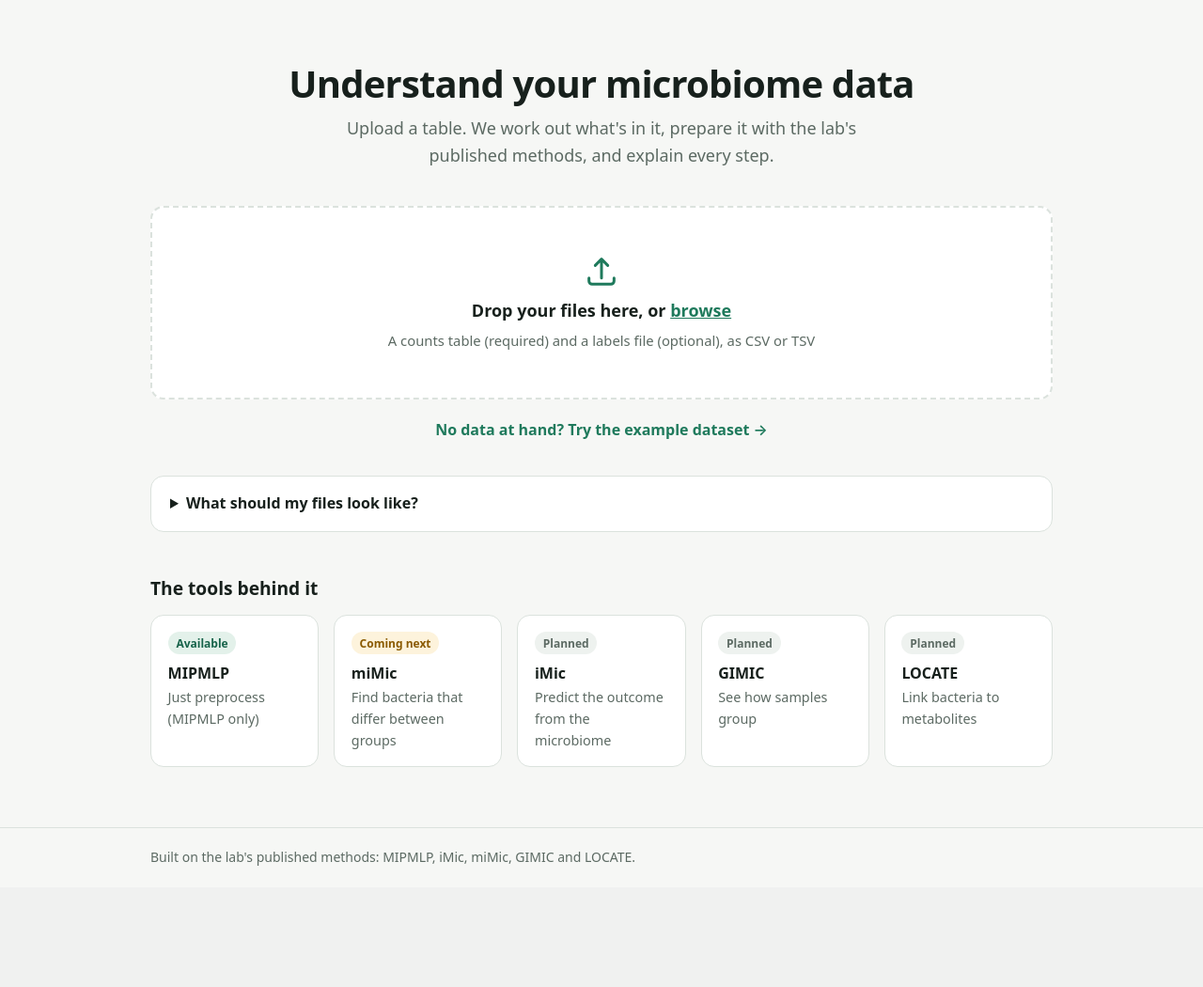
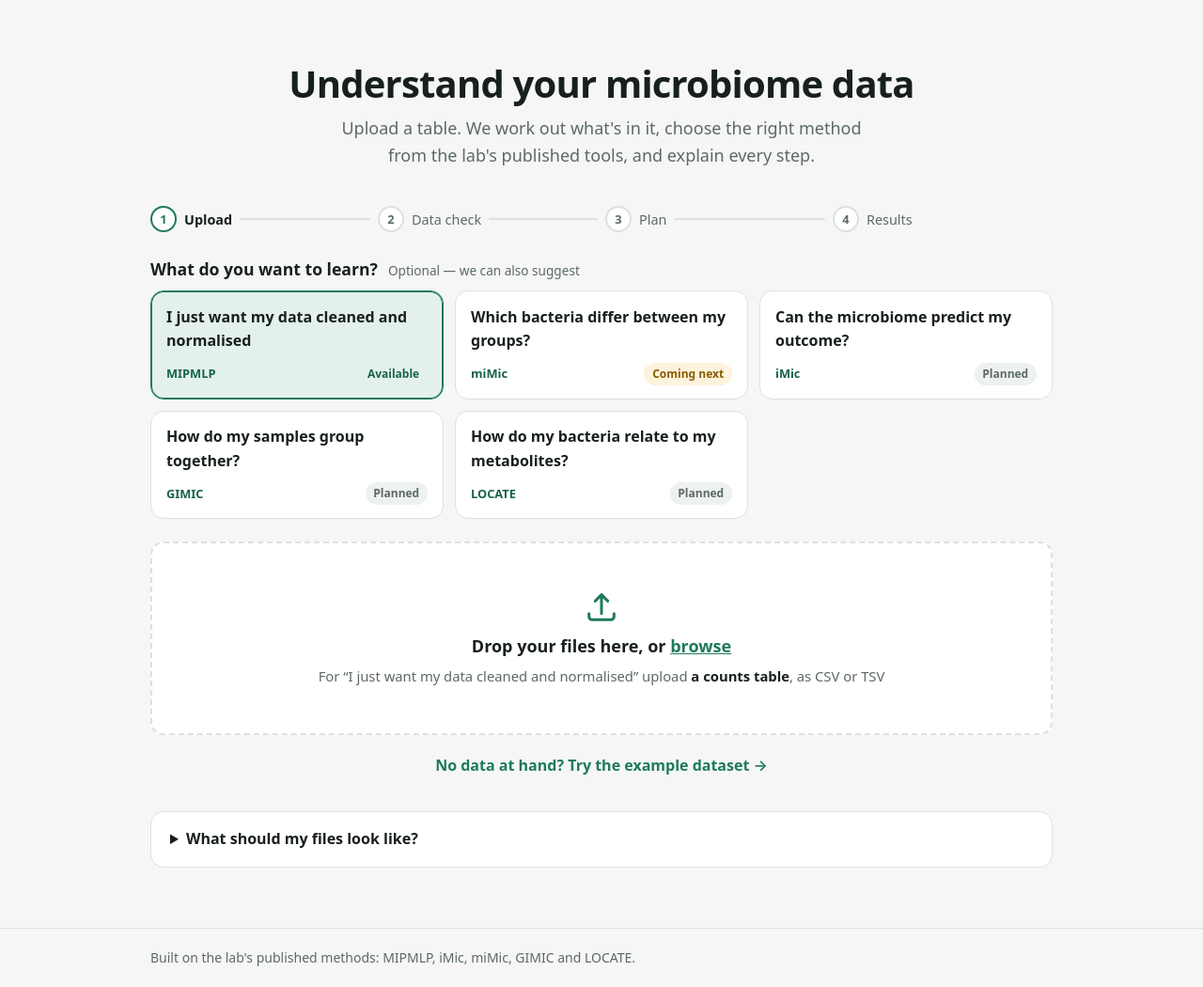
Before and after one commit to noaparash/microbiome-platform, a Flask app: page /?goal=preprocess in a window 1280 px wide. Shown: the part 58-1108 px from the top of the page at 94% size. Before the commit the page ends 979 px from the top, so only its background shows below. Run offline with Flask 3, Linux system fonts and the light colour scheme.

Commit message:
Step 5a: the 4-step analysis flow (Upload, Data check, Plan, Results)
- Stepper on home and analysis pages (RunView.step)
- Home page entered by question; choosing one makes the upload box name
  exactly the files that task needs (requirement_text); remembered per run
- Plan step: recommendation with plain-language reasons (router.recommend)
  and an in-place "Add a labels file" drop zone (POST /runs/<id>/labels)
- Tests for recommendations, requirement texts, adding labels, steps

```diff
--- a/src/microplatform/core/inputs.py
+++ b/src/microplatform/core/inputs.py
@@ -68,6 +68,17 @@ def sort_uploads(files: list[tuple[str, bytes]]) -> Inputs:
     return Inputs(counts[0], counts[1], *(labels or (None, None)))
 
 
+def read_labels_upload(name: str, content: bytes) -> pd.DataFrame:
+    """A labels file added later, from the Plan step (index = sample ID)."""
+    table = _read_upload(name, content)
+    if is_counts_table(table):
+        raise InputError(
+            f"'{name}' looks like a counts table (it has a '{TAXONOMY_ROW}' row), not a labels file.",
+            "Upload a labels file: sample IDs in the first column and the label in a second column.",
+        )
+    return table.set_index(table.columns[0])
+
+
 def _read_upload(name: str, content: bytes) -> pd.DataFrame:
     suffix = Path(name).suffix.lower()
     if suffix in EXCEL_SUFFIXES:
--- a/src/microplatform/runs.py
+++ b/src/microplatform/runs.py
@@ -96,6 +96,11 @@ class Run:
             return None
         return json.loads(self.record_file.read_text(encoding="utf-8"))
 
+    def add_labels(self, name: str, labels: pd.DataFrame) -> None:
+        """Add (or replace) the labels file of an existing run."""
+        labels.to_csv(self.labels_file)
+        self.update_meta(labels_name=name)
+
     def processed_preview(self, rows: int = 5) -> pd.DataFrame:
         return pd.read_csv(self.processed_file, index_col=0, nrows=rows)
 
--- a/src/microplatform/web/static/app.js
+++ b/src/microplatform/web/static/app.js
@@ -1,8 +1,7 @@
 // Small progressive enhancements; every page also works without JavaScript.
 
 // Upload as soon as files are chosen or dropped: no extra "submit" click.
-const zone = document.getElementById("dropzone");
-if (zone) {
+for (const zone of document.querySelectorAll("form.dropzone")) {
   const input = zone.querySelector("input[type=file]");
   const submit = () => {
     if (input.files.length) {
--- a/src/microplatform/web/static/style.css
+++ b/src/microplatform/web/static/style.css
@@ -118,16 +118,50 @@ code, pre { font-family: var(--mono); font-size: 0.875em; }
 .link { color: var(--accent); text-decoration: underline; }
 
 .example { text-align: center; margin-top: 1rem; }
+
+/* 4-step flow */
+.stepper { list-style: none; padding: 0; margin: 0 0 1.75rem; display: flex; gap: 0.5rem; counter-reset: step; }
+.step { flex: 1; display: flex; align-items: center; gap: 0.5rem; color: var(--muted); font-size: 0.9rem; min-width: 0; }
+.step:not(:last-child)::after { content: ""; flex: 1; height: 2px; background: var(--border); border-radius: 2px; min-width: 0.75rem; }
+.step.is-done:not(:last-child)::after { background: var(--accent); }
+.step-dot {
+  flex: none; display: inline-grid; place-items: center; width: 1.75rem; height: 1.75rem; border-radius: 50%;
+  border: 2px solid var(--border); background: var(--surface); font-weight: 650; font-size: 0.8rem;
+}
+.step.is-done .step-dot { background: var(--accent); border-color: var(--accent); color: var(--surface); }
+.step.is-current { color: var(--text); font-weight: 600; }
+.step.is-current .step-dot { border-color: var(--accent); color: var(--accent); }
+.step-name { white-space: nowrap; }
+.step-label { display: block; font-size: 0.75rem; font-weight: 650; letter-spacing: 0.05em; text-transform: uppercase; color: var(--accent-strong); }
+
+.questions { margin-bottom: 1.5rem; }
+.questions h2 { font-size: 1.1rem; }
+.optional { font-size: 0.85rem; font-weight: 400; margin-left: 0.4rem; }
+.question-grid { list-style: none; padding: 0; margin: 0.75rem 0 0; display: grid; gap: 0.75rem; grid-template-columns: repeat(auto-fill, minmax(min(100%, 260px), 1fr)); }
+.question-card {
+  display: flex; flex-direction: column; justify-content: space-between; gap: 0.6rem; height: 100%;
+  padding: 0.9rem 1rem; border: 1px solid var(--border); border-radius: var(--radius); background: var(--surface);
+  color: var(--text); text-decoration: none; transition: border-color 0.15s, background 0.15s;
+}
+.question-card:hover { border-color: var(--accent); }
+.question-card:focus-visible { outline: 3px solid var(--accent); outline-offset: 2px; }
+.question-card.is-chosen { border-color: var(--accent); background: var(--accent-soft); box-shadow: inset 0 0 0 1px var(--accent); }
+.question-text { font-weight: 600; }
+.question-meta { display: flex; align-items: center; justify-content: space-between; gap: 0.5rem; }
+.question-tool { font-size: 0.8rem; font-weight: 600; color: var(--accent-strong); }
+.dropzone-needs strong { color: var(--text); }
+
+.recommendation { background: var(--accent-soft); border-radius: 10px; padding: 0.9rem 1.1rem; margin-bottom: 1.25rem; }
+.recommendation-title { margin-bottom: 0.4rem; display: flex; flex-wrap: wrap; align-items: baseline; gap: 0.5rem; }
+.goals-legend { font-weight: 600; margin-bottom: 0.5rem; padding: 0; }
+.dropzone-compact { margin-top: 1.25rem; }
+.dropzone-compact .dropzone-label { padding: 1.1rem 1rem; flex-direction: column; gap: 0.2rem; }
+.dropzone-compact .dropzone-title { font-size: 1rem; }
+.blocked { margin-top: 1.25rem; }
 .format { margin-top: 2rem; background: var(--surface); border: 1px solid var(--border); border-radius: var(--radius); }
 .format summary { cursor: pointer; padding: 1rem 1.25rem; font-weight: 600; }
 .format-body { padding: 0 1.25rem 1.25rem; }
 .format pre { background: var(--surface-2); padding: 0.9rem 1rem; border-radius: 10px; overflow-x: auto; }
-
-.tools { margin-top: 3rem; }
-.tool-grid { list-style: none; padding: 0; margin: 1rem 0 0; display: grid; gap: 1rem; grid-template-columns: repeat(auto-fill, minmax(170px, 1fr)); }
-.tool-card { background: var(--surface); border: 1px solid var(--border); border-radius: var(--radius); padding: 1rem 1.1rem; }
-.tool-card h3 { margin: 0.6rem 0 0.25rem; }
-.tool-card p { color: var(--muted); font-size: 0.9rem; margin: 0; }
 
 .chip { display: inline-block; font-size: 0.75rem; font-weight: 600; padding: 0.15rem 0.55rem; border-radius: 999px; }
 .chip-available { background: var(--accent-soft); color: var(--accent-strong); }
@@ -236,6 +270,8 @@ code, pre { font-family: var(--mono); font-size: 0.875em; }
   .card { padding: 1.1rem; }
   .record-list div { flex-direction: column; gap: 0; }
   .results-actions, .results-head .btn { width: 100%; }
+  .step-name { display: none; }
+  .step.is-current .step-name { display: inline; }
   .goal { grid-template-columns: auto 1fr; }
   .goal-meta { grid-column: 2; justify-items: start; text-align: left; }
 }
--- /dev/null
+++ b/src/microplatform/web/templates/_stepper.html
@@ -0,0 +1,10 @@
+<ol class="stepper" aria-label="Analysis progress">
+  {% for name in ["Upload", "Data check", "Plan", "Results"] %}
+    {% set n = loop.index %}
+    <li class="step {% if n < current %}is-done{% elif n == current %}is-current{% endif %}"
+        {% if n == current %}aria-current="step"{% endif %}>
+      <span class="step-dot" aria-hidden="true">{% if n < current %}✓{% else %}{{ n }}{% endif %}</span>
+      <span class="step-name">{{ name }}</span>
+    </li>
+  {% endfor %}
+</ol>
--- a/src/microplatform/web/templates/index.html
+++ b/src/microplatform/web/templates/index.html
@@ -3,13 +3,38 @@
 <section class="hero">
   <h1>Understand your microbiome data</h1>
   <p class="lead">
-    Upload a table. We work out what's in it, prepare it with the lab's
-    published methods, and explain every step.
+    Upload a table. We work out what's in it, choose the right method from
+    the lab's published tools, and explain every step.
   </p>
 </section>
 
-<form class="dropzone" id="dropzone" action="{{ url_for('main.upload') }}"
+{% set current = 1 %}
+{% include "_stepper.html" %}
+
+<section class="questions" aria-labelledby="questions-heading">
+  <h2 id="questions-heading">What do you want to learn? <span class="muted optional">Optional — we can also suggest</span></h2>
+  <ul class="question-grid">
+    {% for goal in goals %}
+      <li>
+        <a class="question-card{% if chosen and chosen.id == goal.id %} is-chosen{% endif %}"
+           href="{{ url_for('main.index', goal=goal.id) }}#upload"
+           {% if chosen and chosen.id == goal.id %}aria-current="true"{% endif %}>
+          <span class="question-text">{{ goal.question }}</span>
+          <span class="question-meta">
+            <span class="question-tool">{{ goal.tool }}</span>
+            <span class="chip chip-{{ goal.status }}">
+              {{ {"available": "Available", "next": "Coming next", "planned": "Planned"}[goal.status] }}
+            </span>
+          </span>
+        </a>
+      </li>
+    {% endfor %}
+  </ul>
+</section>
+
+<form class="dropzone" id="upload" action="{{ url_for('main.upload') }}"
       method="post" enctype="multipart/form-data">
+  {% if chosen %}<input type="hidden" name="goal" value="{{ chosen.id }}">{% endif %}
   <input class="file-input" type="file" name="files" id="files"
          accept=".csv,.tsv,.txt" multiple>
   <label for="files" class="dropzone-label">
@@ -17,31 +42,21 @@
       <path d="M12 16V4m0 0-4 4m4-4 4 4M4 16v2a2 2 0 0 0 2 2h12a2 2 0 0 0 2-2v-2" />
     </svg>
     <span class="dropzone-title">Drop your files here, or <span class="link">browse</span></span>
-    <span class="dropzone-hint">A counts table (required) and a labels file (optional), as CSV or TSV</span>
+    {% if chosen %}
+      <span class="dropzone-hint dropzone-needs">For “{{ chosen.question }}” upload <strong>{{ needs }}</strong>, as CSV or TSV</span>
+    {% else %}
+      <span class="dropzone-hint">A counts table (required) and a labels file (optional), as CSV or TSV</span>
+    {% endif %}
     <span class="dropzone-busy">Reading your files…</span>
   </label>
   <noscript><button class="btn" type="submit">Upload</button></noscript>
 </form>
 
 <form class="example" action="{{ url_for('main.example') }}" method="post">
+  {% if chosen %}<input type="hidden" name="goal" value="{{ chosen.id }}">{% endif %}
   <button class="btn-link" type="submit">No data at hand? Try the example dataset →</button>
 </form>
 
 {% set open_format = get_flashed_messages(category_filter=["error"]) %}
 {% include "_format_help.html" %}
-
-<section class="tools" aria-labelledby="tools-heading">
-  <h2 id="tools-heading">The tools behind it</h2>
-  <ul class="tool-grid">
-    {% for goal in goals %}
-      <li class="tool-card">
-        <span class="chip chip-{{ goal.status }}">
-          {{ {"available": "Available", "next": "Coming next", "planned": "Planned"}[goal.status] }}
-        </span>
-        <h3>{{ goal.tool }}</h3>
-        <p>{{ goal.title }}</p>
-      </li>
-    {% endfor %}
-  </ul>
-</section>
 {% endblock %}
--- a/src/microplatform/web/views.py
+++ b/src/microplatform/web/views.py
@@ -26,7 +26,7 @@ from microplatform.core.errors import UserFacingError
 from microplatform.core.inputs import sort_uploads
 from microplatform.examples import TEMPLATES
 from microplatform.reports.figures import MEDIA_TYPES, PLOTLY_JS
-from microplatform.router.goals import GOALS
+from microplatform.router.goals import GOALS, get_goal, requirement_text
 
 bp = Blueprint("main", __name__)
 
@@ -36,24 +36,42 @@ bp.add_app_template_filter(short_feature_name, "short_taxon")
 
 @bp.get("/")
 def index():
-    return render_template("index.html", goals=GOALS)
+    chosen = get_goal(request.args.get("goal"))
+    return render_template(
+        "index.html", goals=GOALS, chosen=chosen,
+        needs=requirement_text(chosen) if chosen else None,
+    )
 
 
 @bp.post("/upload")
 def upload():
+    goal = request.form.get("goal") or None
     files = [(f.filename, f.read()) for f in request.files.getlist("files") if f and f.filename]
     try:
-        run = workflows.start_run(_runs_dir(), sort_uploads(files))
+        run = workflows.start_run(_runs_dir(), sort_uploads(files), requested_goal=goal)
     except UserFacingError as exc:
         _flash_error(exc)
-        return redirect(url_for(".index"))
+        return redirect(url_for(".index", goal=goal))
     return redirect(url_for(".analysis", run_id=run.id))
 
 
 @bp.post("/example")
 def example():
-    run = workflows.start_example_run(_runs_dir())
+    run = workflows.start_example_run(_runs_dir(), requested_goal=request.form.get("goal") or None)
     return redirect(url_for(".analysis", run_id=run.id))
+
+
+@bp.post("/runs/<run_id>/labels")
+def add_labels(run_id: str):
+    run = _get_run(run_id)
+    upload = request.files.get("file")
+    try:
+        if not upload or not upload.filename:
+            raise UserFacingError("No file was chosen.", "Choose a labels file to add.")
+        workflows.add_labels(run, upload.filename, upload.read())
+    except UserFacingError as exc:
+        _flash_error(exc)
+    return redirect(url_for(".analysis", run_id=run.id, _anchor="plan"))
 
 
 @bp.get("/templates/<name>")
```
Also changed, not shown: src/microplatform/router/goals.py (+55 -5 lines), src/microplatform/web/templates/analysis.html (+49 -19 lines), src/microplatform/workflows.py (+36 -10 lines), tests/test_goals.py (+35 -1 lines), tests/test_web.py (+42 -1 lines), tests/test_workflows.py (+25 -0 lines).
